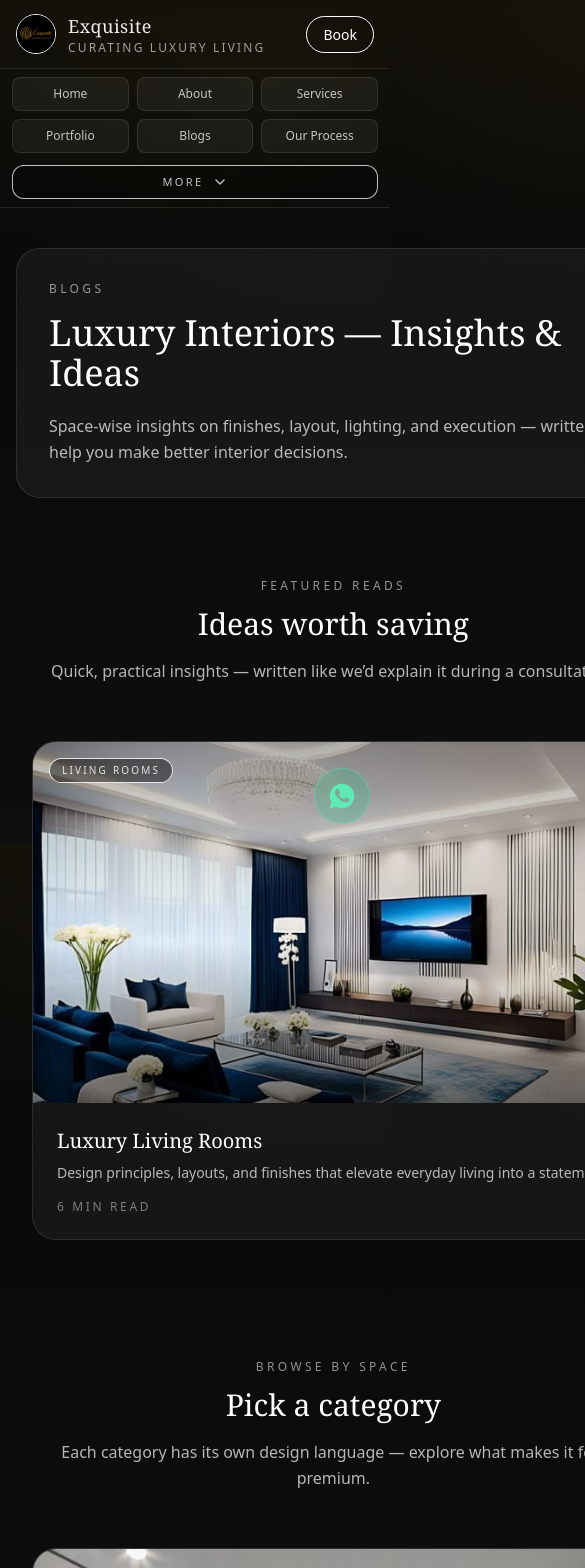
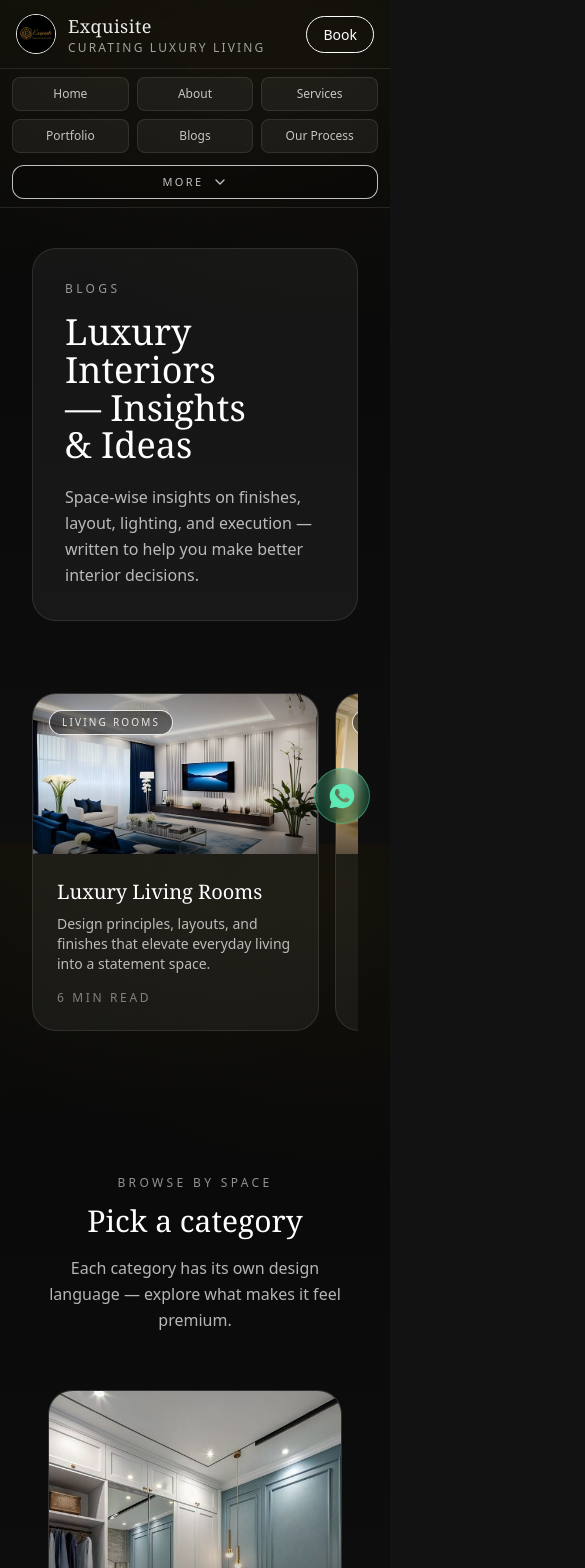
Before and after one commit to daveritchie03/exquisite-web, a Next.js app: page /blogs in a window 390 px wide. Shown: the top 1568 px of the page, 585 px wide, since content can reach past the window. Built offline with nearby package versions, Linux system fonts and the light colour scheme.

Commit message:
fix: Social media links & mobile UI for blogs and portfolio

```diff
--- a/src/app/blogs/page.js
+++ b/src/app/blogs/page.js
@@ -99,23 +99,19 @@ const CATEGORIES = [
 
 function FeaturedStrip() {
     return (
-        <section className="mt-10 md:mt-12">
-            <div className="mx-auto max-w-6xl px-4">
-                <Reveal>
-                    <SectionTitle
-                        kicker="Featured Reads"
-                        title="Ideas worth saving"
-                        subtitle="Quick, practical insights — written like we’d explain it during a consultation."
-                    />
-                </Reveal>
-
-                <div className="mt-8 w-full max-w-full overflow-hidden">
-                    <div className="flex w-full max-w-full gap-4 overflow-x-auto pb-2 snap-x snap-mandatory [-ms-overflow-style:none] [scrollbar-width:none] [&::-webkit-scrollbar]:hidden">
+        <div className="mt-8 -mx-4 px-4 overflow-x-hidden">
+            <div className="relative">
+                <div
+                    className="flex gap-4 overflow-x-auto pb-2 snap-x snap-mandatory
+      [-ms-overflow-style:none] [scrollbar-width:none] [&::-webkit-scrollbar]:hidden
+      overscroll-x-contain"
+                    style={{ WebkitOverflowScrolling: "touch" }}
+                >
                     {FEATURED.map((p, i) => (
                         <Reveal
                             key={p.slug}
                             delay={i * 0.04}
-                                className="snap-start flex-none min-w-[88%] sm:min-w-[62%] lg:min-w-[48%]"
+                            className="snap-start flex-none w-[88%] sm:w-[62%] lg:w-[48%]"
                         >
                             <Link
                                 href={`/blogs/${p.slug}`}
@@ -149,7 +145,6 @@ function FeaturedStrip() {
                 </div>
             </div>
         </div>
-        </section>
     );
 }
 
@@ -296,6 +291,7 @@ function CTA() {
 
 export default function BlogsPage() {
     return (
+        <div className="mx-auto w-full max-w-6xl px-4 pb-24">
             <div className="grid gap-10">
                 {/* SEO: Blog schema (basic) */}
                 <script
@@ -323,7 +319,7 @@ export default function BlogsPage() {
                             Blogs
                         </div>
 
-                    <h1 className="mt-4 font-serif text-4xl text-white md:text-5xl">
+                        <h1 className="mt-4 font-serif text-4xl md:text-5xl text-white leading-[1.05] break-words [text-wrap:balance]">
                             Luxury Interiors — Insights & Ideas
                         </h1>
 
@@ -339,5 +335,6 @@ export default function BlogsPage() {
                 <PostsGrid />
                 <CTA />
             </div>
+        </div>
     );
 }
--- a/src/app/portfolio/page.js
+++ b/src/app/portfolio/page.js
@@ -43,7 +43,7 @@ const FEATURED = [
 
 function FeaturedStrip() {
     return (
-        <section className="mt-10 md:mt-12">
+        <section className="mt-10 md:mt-12 overflow-x-hidden">
             <Reveal>
                 <SectionTitle
                     kicker="Featured"
--- a/src/components/Footer.jsx
+++ b/src/components/Footer.jsx
@@ -76,17 +76,17 @@ export default function Footer() {
             <div className="flex flex-wrap gap-3">
               {[
                 {
-                  href: "https://in.pinterest.com/ExquisiteInteriors/",
+                  href: "https://in.pinterest.com/Exquisitelnteriors/",
                   label: "Pinterest",
                   Icon: PinterestIcon,
                 },
                 {
-                  href: "https://www.instagram.com/exquisiteInteriors/",
+                  href: "https://www.instagram.com/exquisitelnteriors/",
                   label: "Instagram",
                   Icon: Instagram,
                 },
                 {
-                  href: "https://www.facebook.com/ExquisiteInteriors/",
+                  href: "https://www.facebook.com/Exquisitelnteriors/",
                   label: "Facebook",
                   Icon: Facebook,
                 },
@@ -96,10 +96,10 @@ export default function Footer() {
                   Icon: Youtube,
                 },
                 {
-                  href: "https://www.linkedin.com",
+                  href: "https://www.linkedin.com/company/exquisiteinteriors/",
                   label: "LinkedIn",
                   Icon: Linkedin,
-                  muted: true,
+                  muted: false,
                 },
               ].map(({ href, label, Icon, muted }) => (
                 <a
```
Lines whose indentation alone changed are shown as unchanged.
